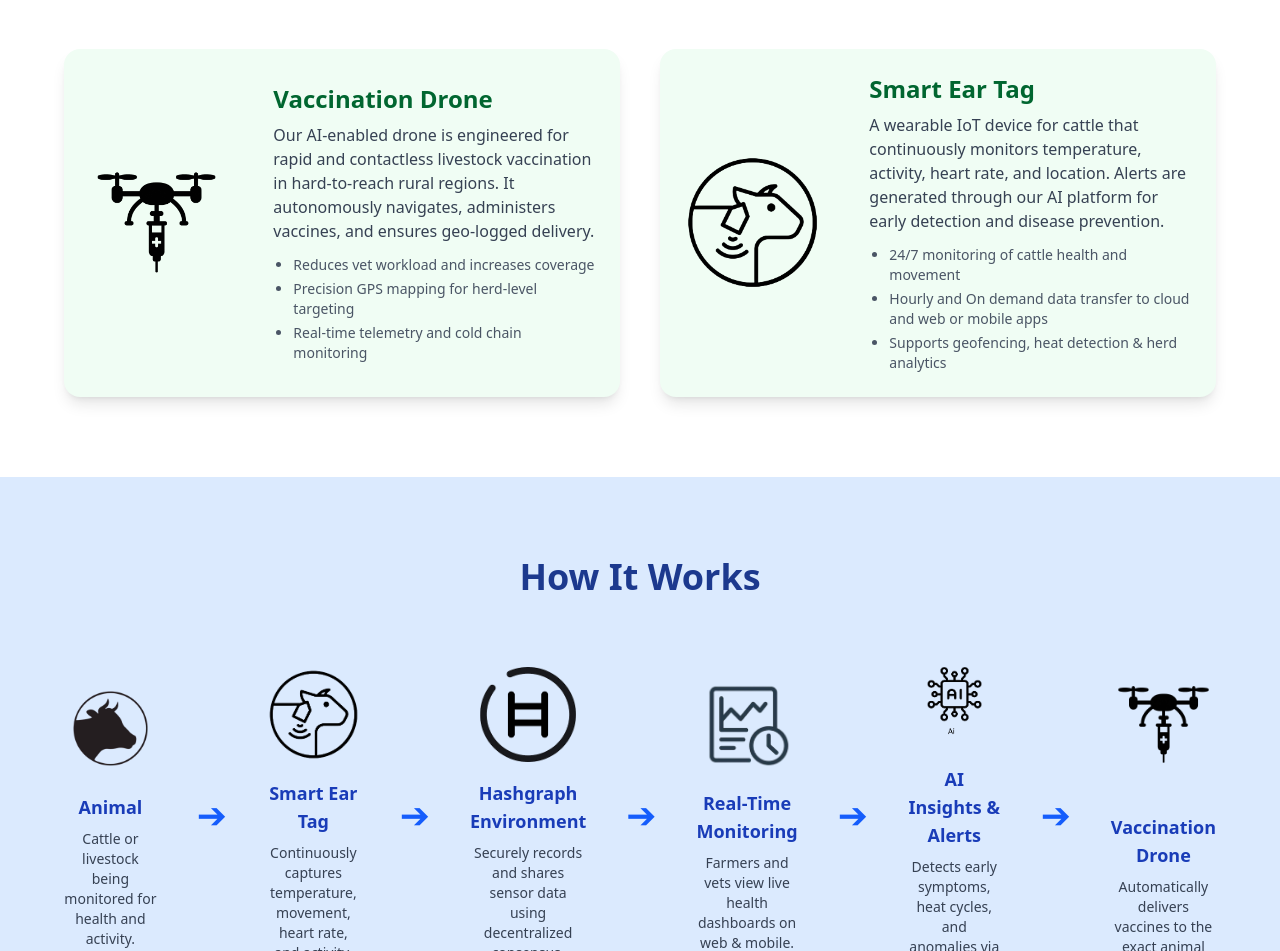
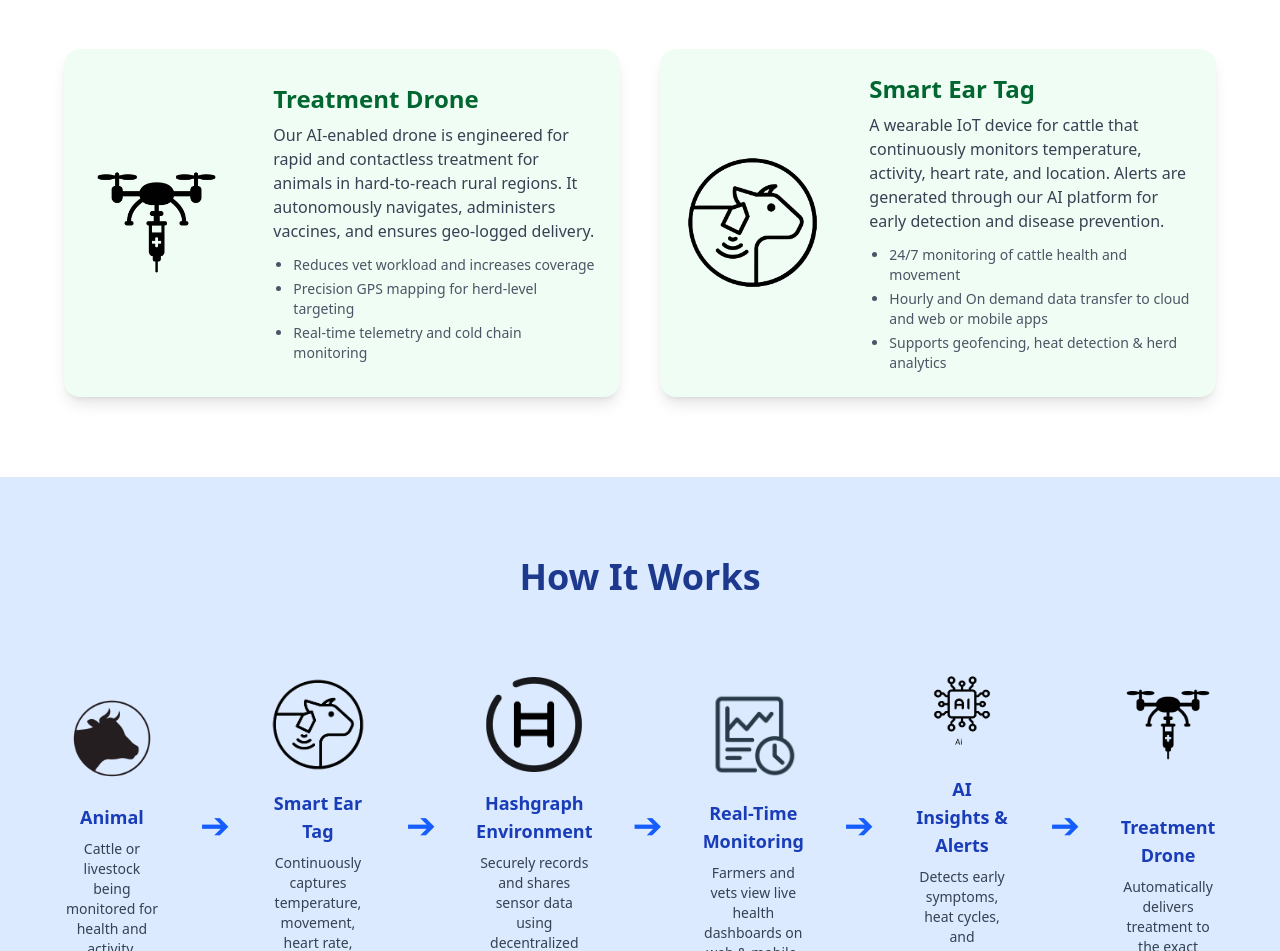
Before and after one commit to annmariya-boomee/boomee-website, a Next.js app in the folder boomee/: page / in a window 1280 px wide. Shown: the part 2021-2972 px from the top of the page. Built offline with nearby package versions, Linux system fonts and the light colour scheme.

Commit message:
Update page.tsx

```diff
--- a/boomee/app/page.tsx
+++ b/boomee/app/page.tsx
@@ -118,7 +118,7 @@ export default function Home() {
     <div className="text-center">
       <h2 className="text-4xl font-bold text-blue-700 mb-4">About Us</h2>
       <p className="text-lg leading-relaxed max-w-4xl mx-auto text-gray-700">
-  <strong className="text-blue-800">Boomee Phygital Services Pvt. Ltd.</strong> is a pioneering veterinary innovation company based at TANUVAS, Chennai. We specialize in developing livestock vaccination, Ear tags, tailored to reduce manual labour, increase efficiency, and ensure precision in animal healthcare.
+  <strong className="text-blue-800">Boomee Phygital Services Pvt. Ltd.</strong> is a pioneering veterinary innovation company based at TANUVAS, Chennai. We specialize in animal treatment, Ear tags, tailored to reduce manual labour, increase efficiency, and ensure precision in animal healthcare.
 </p>
 <p className="text-lg leading-relaxed max-w-4xl mx-auto text-gray-700 mt-6">
   Our team of engineers, veterinarians, and innovators is driven by a shared vision — to transform animal health services using advanced technology. Our solutions address critical challenges in rural veterinary outreach, such as manpower shortages, geographic barriers, and inefficiencies in disease monitoring.
@@ -194,14 +194,14 @@ export default function Home() {
         <div className="flex items-center justify-center md:w-1/3 p-6">
           <img
             src="/images/vaccine.png"
-            alt="Vaccination Drone"
+            alt="Treatment Drone"
             className="max-h-40 w-auto object-contain"
           />
         </div>
         <div className="p-6 flex flex-col justify-center md:w-2/3">
-          <h3 className="text-2xl font-bold text-green-800 mb-2">Vaccination Drone</h3>
+          <h3 className="text-2xl font-bold text-green-800 mb-2">Treatment Drone</h3>
           <p className="text-gray-700 mb-3">
-            Our AI-enabled drone is engineered for rapid and contactless livestock vaccination in hard-to-reach rural regions. It autonomously navigates, administers vaccines, and ensures geo-logged delivery.
+            Our AI-enabled drone is engineered for rapid and contactless treatment for animals in hard-to-reach rural regions. It autonomously navigates, administers vaccines, and ensures geo-logged delivery.
           </p>
           <ul className="text-sm text-gray-600 list-disc pl-5 space-y-1">
             <li>Reduces vet workload and increases coverage</li>
@@ -333,9 +333,9 @@ export default function Home() {
           alt="Drone Vaccination"
           className="h-36 mb-4 object-contain"
         />
-        <h3 className="font-semibold text-lg mb-2 text-blue-800">Vaccination Drone</h3>
+        <h3 className="font-semibold text-lg mb-2 text-blue-800">Treatment Drone</h3>
         <p className="text-sm text-gray-700">
-          Automatically delivers vaccines to the exact animal when needed.
+          Automatically delivers treatment to the exact animal when needed.
         </p>
       </div>
     </div>
```
